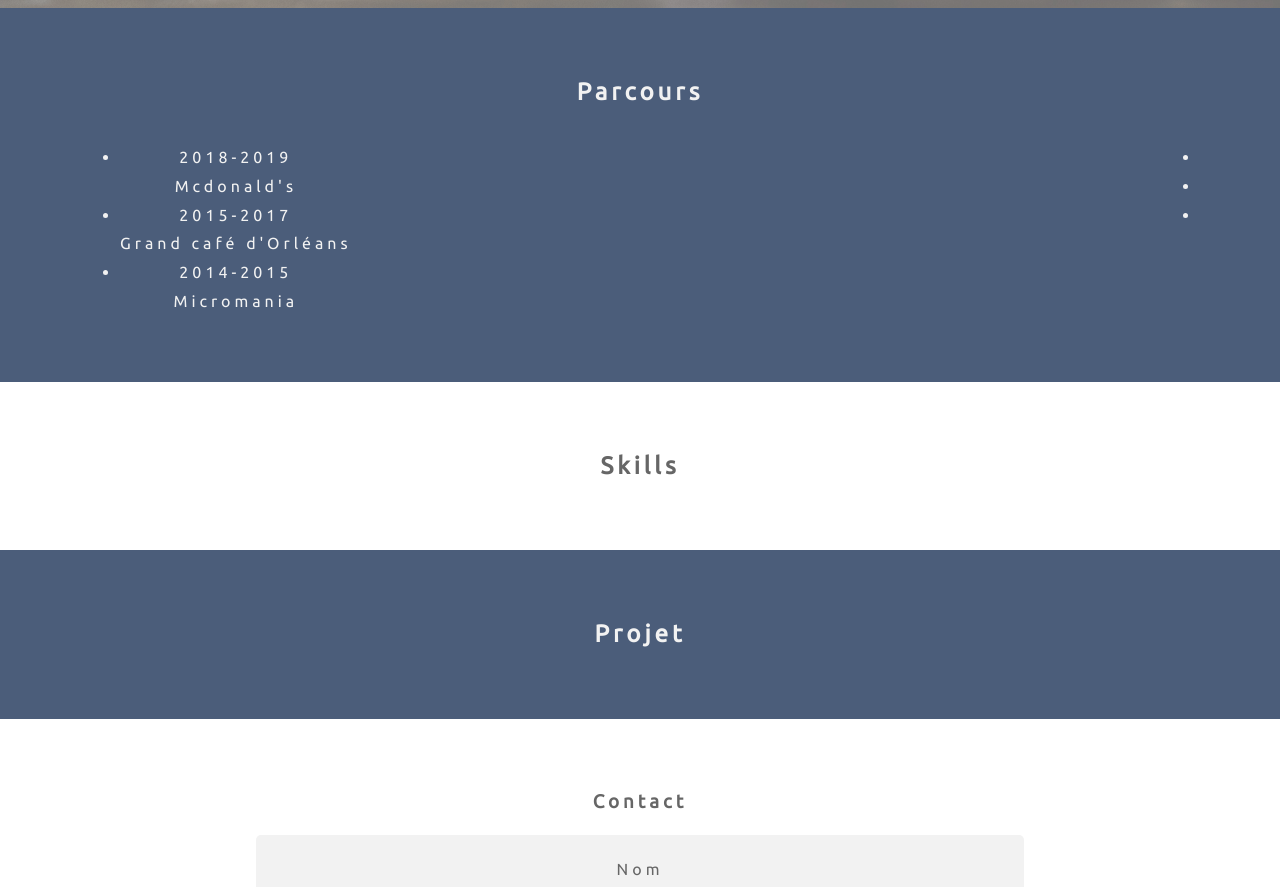
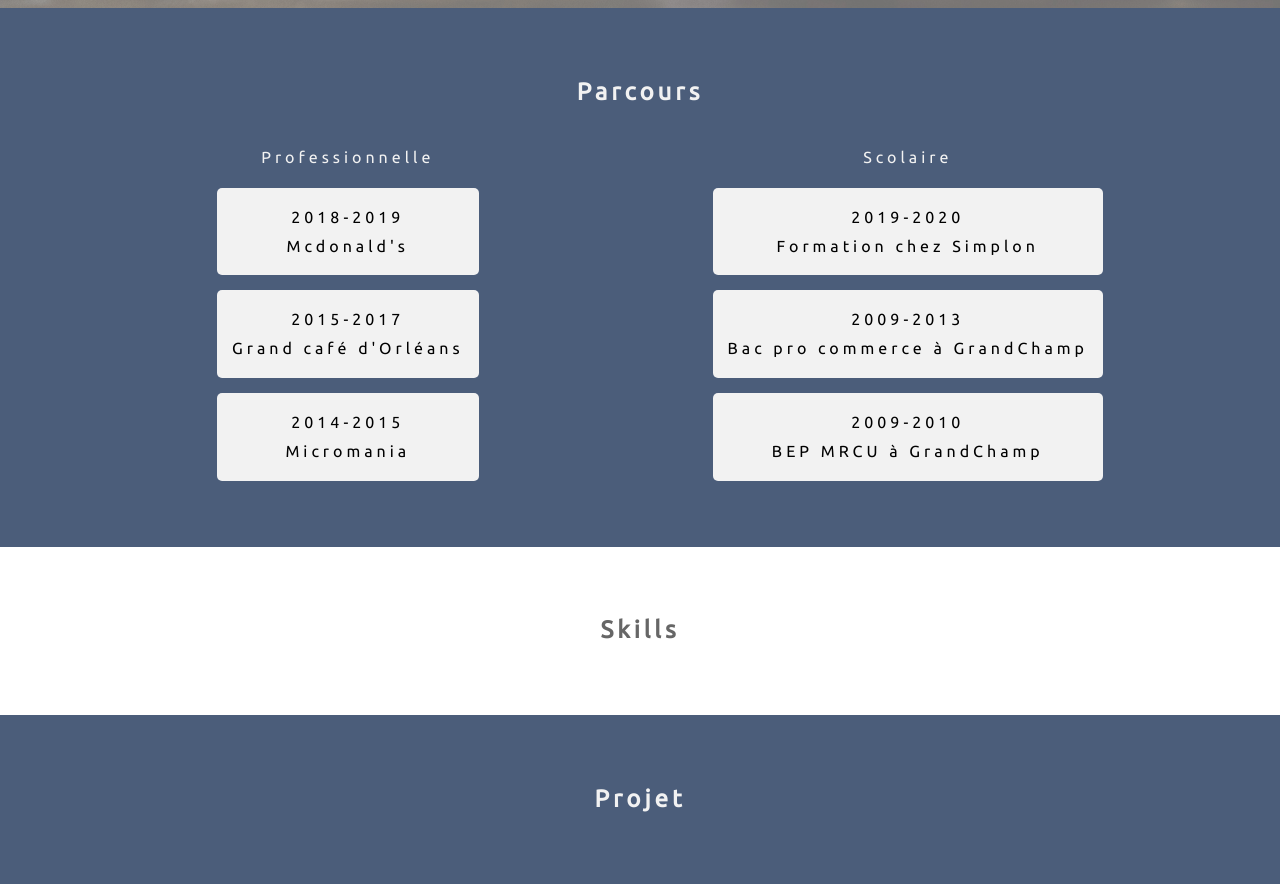
Before and after one commit to Tupal-cell/portfolio, a plain HTML site: page index.html in a window 1280 px wide. Shown: the part 1860-2747 px from the top of the page. Drawn offline with Linux system fonts and the light colour scheme.

Commit message:
minorchangeparcours

```diff
--- a/assets/css/style.css
+++ b/assets/css/style.css
@@ -30,9 +30,11 @@ body, html {
   letter-spacing: 1.40rem;
 
 }
-.spacebet{
-  justify-content: space-between;
+.spacear{
+  justify-content: space-around;
 }
+
+
 
 /* NavBar */
 
@@ -129,8 +131,16 @@ nav ul li.active, nav ul li:hover{color: orange;}
 
 /* Parcours list */
 
-
-
+section div ul {
+  list-style-type: none;
+}
+section div ul li{
+  padding: 15px;
+  margin: 15px;
+  background-color: #f2f2f2;
+  color: #000;
+  border-radius: 5px;
+}
 
 
 /* Content */
--- a/index.html
+++ b/index.html
@@ -39,19 +39,21 @@
 
     <section id="parc" class="dark">
       <h2>Parcours</h2>
-      <div class="flexon spacebet">
+      <div class="flexon spacear flexwrap">
       <div class="">
-        <ul>
+
+        <ul class=""><p>Professionnelle</p>
           <li>2018-2019 <br> Mcdonald's</li>
           <li>2015-2017 <br> Grand café d'Orléans</li>
           <li>2014-2015 <br> Micromania</li>
         </ul>
       </div>
       <div class="">
-        <ul>
-          <li></li>
-          <li></li>
-          <li></li>
+
+        <ul><p>Scolaire</p>
+          <li>2019-2020 <br> Formation chez Simplon</li>
+          <li>2009-2013 <br> Bac pro commerce à GrandChamp</li>
+          <li>2009-2010 <br> BEP MRCU à GrandChamp</li>
         </ul>
       </div>
     </div>
```
